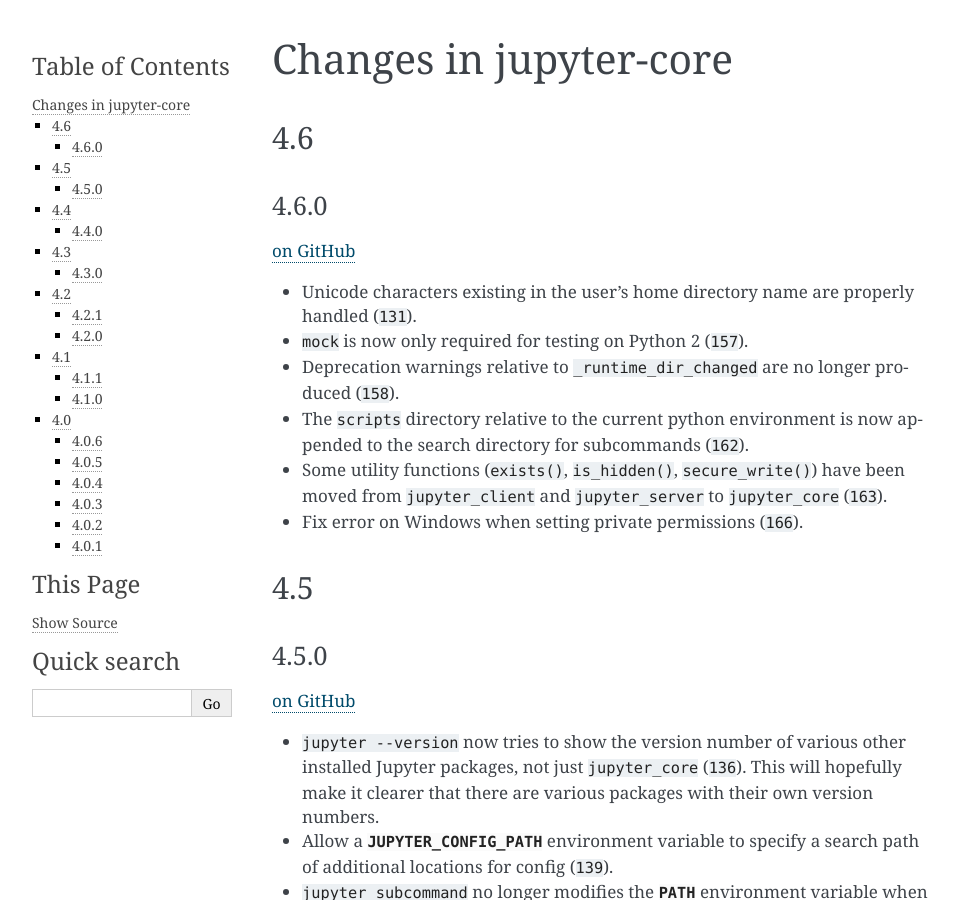
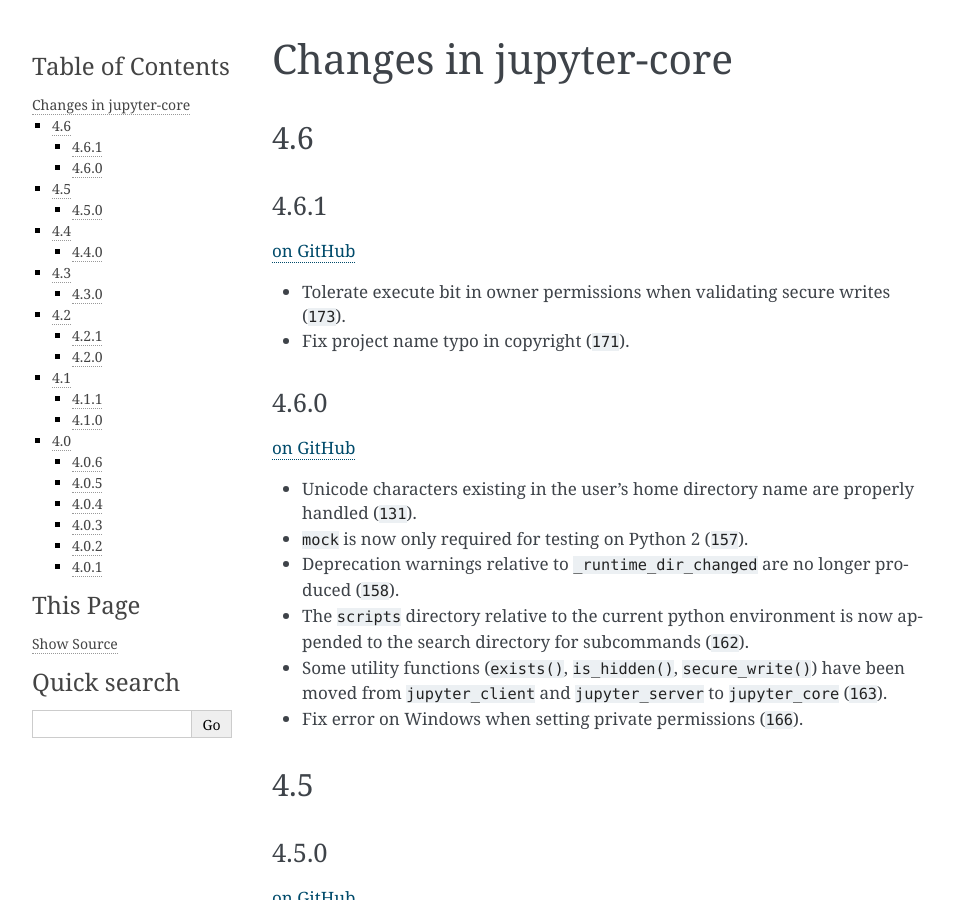
Before and after one commit to jupyter/jupyter_core, a Sphinx documentation site: the page built from docs/changelog.rst, in a window 1280 px wide and 900 px high. Shown: the whole window, without its empty margins (148-1107 px from the left). Built offline with Sphinx 7.4.7, drawn with Linux system fonts in a browser that asks for light colours; cross-references to code outside the pages are shown as plain code.

Commit message:
Changelog for 4.6.1

```diff
--- a/docs/changelog.rst
+++ b/docs/changelog.rst
@@ -3,6 +3,15 @@
 
 4.6
 ---
+
+4.6.1
+~~~~~
+
+`on
+GitHub <https://github.com/jupyter/jupyter_core/releases/tag/4.6.1>`__
+
+- Tolerate execute bit in owner permissions when validating secure writes (:ghpull:`173`).
+- Fix project name typo in copyright (:ghpull:`171`).
 
 4.6.0
 ~~~~~
```
